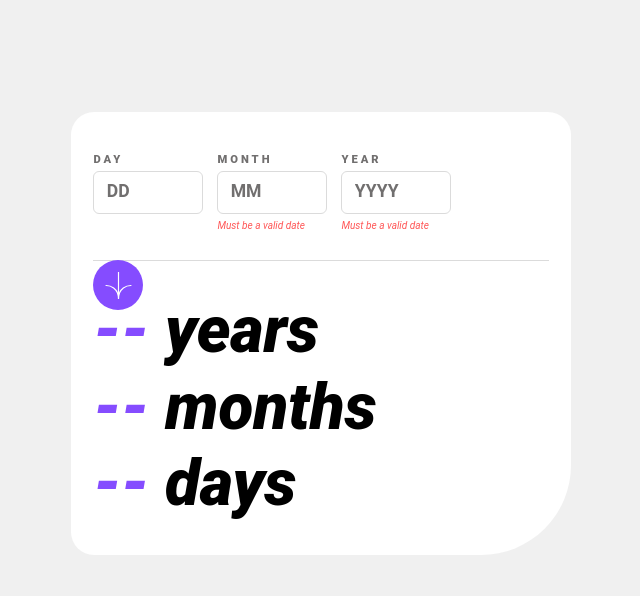
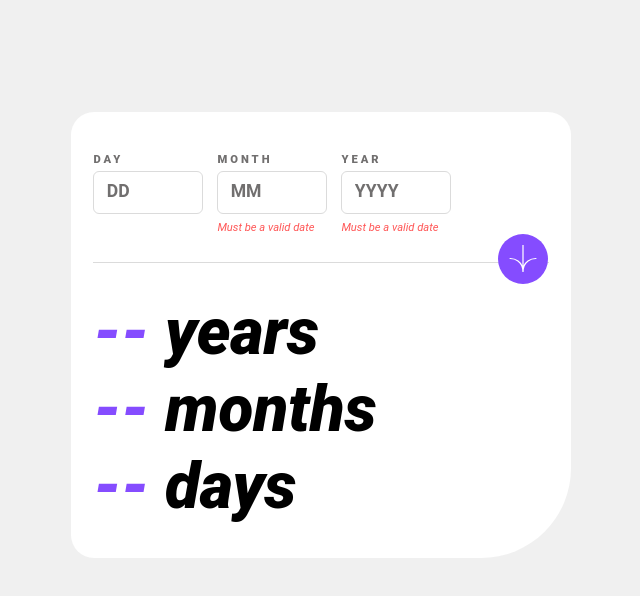
Before and after one commit to quest82/frontendMentor_age_calculator_app, a plain HTML site: page index.html in a window 1280 px wide. Shown: the whole page, without its empty margins (319-959 px from the left). Drawn offline with Linux system fonts and the light colour scheme; a web font is replaced by a local one.

Commit message:
Fixed error text and button position

```diff
--- a/style.css
+++ b/style.css
@@ -216,7 +216,7 @@ span {
 
 .error__text {
 	color: var(--clr-red);
-	font-size: .63rem;
+	font-size: clamp(0.6rem, 2vw, .7rem);
 	font-style: italic;
 	font-weight: var(--fnt-wgt-normal);
 	margin-top: .35em;
@@ -237,9 +237,8 @@ span {
 	border: none;
 	padding: 0.7em;
 	position: absolute;
-	top: calc(9.28rem);
-	/*
-	left: calc(32vw + 8px); */
+	top: calc(10rem - 3vw);
+	left: calc(32vw + 16px);
 	cursor: pointer;
 }
 
@@ -247,14 +246,14 @@ span {
 	background-color: var(--clr-black);
 }
 
-/* @media (min-width: 31.25em) {
+@media (min-width: 31.25em) {
 	.form-btn {
-		left: calc(69.5vw + 12px);
+		left: calc(72.6vw + 14px);
 	}
 }
 
 @media (min-width: 34.9375em) {
 	.form-btn {
-		left: 410px;
+		left: 427px;
 	}
-} */
+}
```
